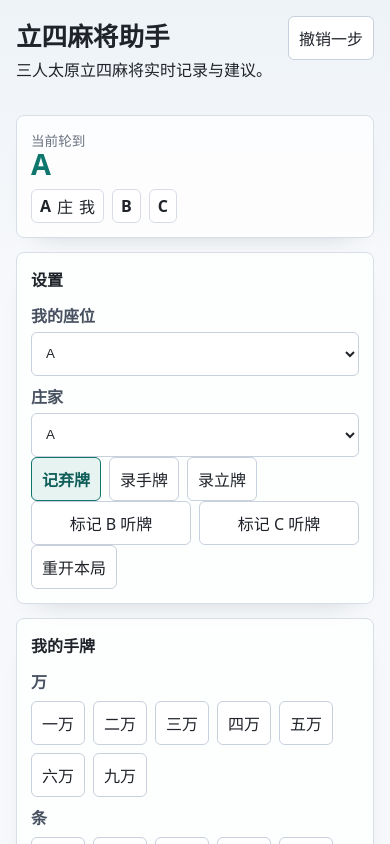
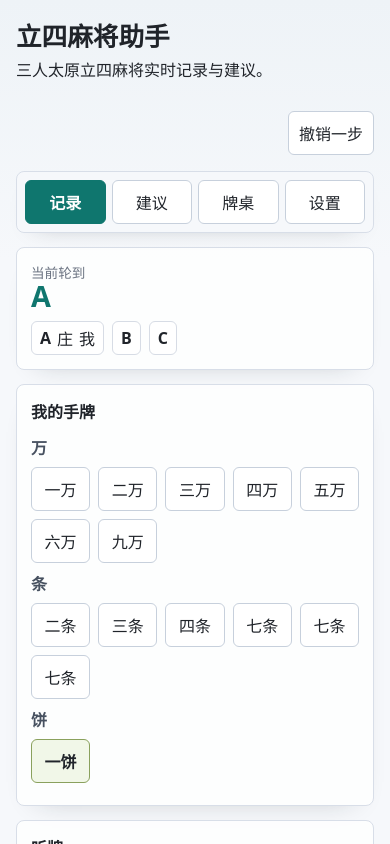
Before and after one commit to AllureCurtain/lisi-mahjong-assistant, a React (Vite) app: page / in a window 390 px wide. Shown: the top 844 px of the page. Built offline with nearby package versions, Linux system fonts and the light colour scheme.

Commit message:
feat: streamline mobile workspace layout

```diff
--- a/src/App.tsx
+++ b/src/App.tsx
@@ -34,6 +34,15 @@ import { SettlementPanel } from './ui/SettlementPanel';
 import { TileKeypad } from './ui/TileKeypad';
 
 const STORAGE_KEY = 'lisi-mahjong-assistant.recent-game.v1';
+
+type MobileWorkspace = 'record' | 'advice' | 'table' | 'setup';
+
+const mobileWorkspaces: Array<{ id: MobileWorkspace; label: string }> = [
+  { id: 'record', label: '记录' },
+  { id: 'advice', label: '建议' },
+  { id: 'table', label: '牌桌' },
+  { id: 'setup', label: '设置' },
+];
 
 function createDemoGame(): GameState {
   const game = createInitialGame({ userSeat: 'A', dealerSeat: 'A' });
@@ -91,6 +100,7 @@ export default function App() {
   const [game, dispatch] = useReducer(gameReducer, undefined, loadInitialGame);
   const [message, setMessage] = useState('准备记录本局。');
   const [tileEntryMode, setTileEntryMode] = useState<'discard' | 'hand' | 'standing'>('discard');
+  const [activeWorkspace, setActiveWorkspace] = useState<MobileWorkspace>('record');
 
   useEffect(() => {
     window.localStorage.setItem(STORAGE_KEY, JSON.stringify(game));
@@ -252,16 +262,25 @@ export default function App() {
         </button>
       </header>
 
+      <nav className="mobile-workspace-nav" aria-label="手机工作区">
+        {mobileWorkspaces.map((workspace) => (
+          <button
+            aria-pressed={activeWorkspace === workspace.id}
+            key={workspace.id}
+            onClick={() => setActiveWorkspace(workspace.id)}
+            type="button"
+          >
+            {workspace.label}
+          </button>
+        ))}
+      </nav>
+
       <div className="primary-column">
+        <section
+          aria-label="记录工作区"
+          className={`workspace-panel record-workspace${activeWorkspace === 'record' ? ' is-active' : ''}`}
+        >
           <PlayerStatus game={game} />
-        <SetupPanel
-          game={game}
-          tileEntryMode={tileEntryMode}
-          onTileEntryModeChange={setTileEntryMode}
-          onSeatChange={handleSeatChange}
-          onMarkListening={(seat) => applyUiAction({ type: 'mark-listening', seat }, `已标记 ${seat} 听牌。`)}
-          onReset={handleReset}
-        />
           <HandView concealed={user.concealedTiles} standing={user.standingTiles} onTileSelect={handleTileSelect} />
           <ListeningPanel
             choices={listeningChoices}
@@ -273,7 +292,6 @@ export default function App() {
             }
           />
           <TileKeypad onSelect={handleTileSelect} />
-        <MeldArea game={game} />
           <ReactionStrip
             seats={SEATS}
             onNoCall={() => applyUiAction({ type: 'no-call' }, '无人响应，进入下一家。')}
@@ -283,10 +301,34 @@ export default function App() {
               handleDiscardWin('进入结算。')
             }
           />
+        </section>
+        <section
+          aria-label="牌桌工作区"
+          className={`workspace-panel table-workspace${activeWorkspace === 'table' ? ' is-active' : ''}`}
+        >
+          <MeldArea game={game} />
           <DiscardRivers game={game} />
+        </section>
+        <section
+          aria-label="设置工作区"
+          className={`workspace-panel setup-workspace${activeWorkspace === 'setup' ? ' is-active' : ''}`}
+        >
+          <SetupPanel
+            game={game}
+            tileEntryMode={tileEntryMode}
+            onTileEntryModeChange={setTileEntryMode}
+            onSeatChange={handleSeatChange}
+            onMarkListening={(seat) => applyUiAction({ type: 'mark-listening', seat }, `已标记 ${seat} 听牌。`)}
+            onReset={handleReset}
+          />
+        </section>
       </div>
 
       <aside className="side-column">
+        <section
+          aria-label="建议工作区"
+          className={`workspace-panel advice-workspace${activeWorkspace === 'advice' ? ' is-active' : ''}`}
+        >
           <RecommendationPanel
             recommendations={recommendations}
             lockedAfterListening={user.lockedAfterListening}
@@ -298,6 +340,7 @@ export default function App() {
             onSelfDraw={() => applyUiAction({ type: 'win', winner: user.seat, winType: 'self-draw' }, '已按自摸结算。')}
             onDiscardWin={() => handleDiscardWin('已按点炮结算。')}
           />
+        </section>
         <section className="message-panel" aria-label="操作消息">
           <h2>消息</h2>
           <p>{message}</p>
--- a/src/index.css
+++ b/src/index.css
@@ -53,11 +53,32 @@ p {
 }
 
 .app-header {
-  display: flex;
+  display: grid;
+  grid-template-columns: minmax(0, 1fr);
+  flex-wrap: wrap;
   align-items: flex-start;
   justify-content: space-between;
   gap: 12px;
   margin-block-end: 16px;
+}
+
+.app-header > div {
+  min-width: 0;
+}
+
+.mobile-workspace-nav {
+  position: sticky;
+  top: 0;
+  z-index: 2;
+  display: grid;
+  grid-template-columns: repeat(4, minmax(0, 1fr));
+  gap: 6px;
+  padding: 8px;
+  margin-block-end: 14px;
+  border: 1px solid #d8dee8;
+  border-radius: 8px;
+  background: rgba(246, 248, 251, 0.96);
+  box-shadow: 0 10px 24px -20px rgba(23, 31, 38, 0.38);
 }
 
 .primary-column,
@@ -65,6 +86,20 @@ p {
   display: grid;
   gap: 14px;
   min-width: 0;
+}
+
+.primary-column {
+  margin-block-end: 14px;
+}
+
+.workspace-panel {
+  display: grid;
+  gap: 14px;
+  min-width: 0;
+}
+
+.workspace-panel:not(.is-active) {
+  display: none;
 }
 
 .status-panel,
@@ -106,7 +141,6 @@ p {
 
 .player-chips,
 .reaction-strip,
-.hand-tiles,
 .river-tiles,
 .segmented-control,
 .meld-list {
@@ -124,6 +158,18 @@ p {
   border-radius: 6px;
   padding: 4px 8px;
   background: #ffffff;
+}
+
+.hand-tiles {
+  display: grid;
+  grid-template-columns: repeat(5, minmax(0, 1fr));
+  gap: 8px;
+  width: 100%;
+}
+
+.hand-tiles .tile-button {
+  min-width: 0;
+  width: 100%;
 }
 
 .hand-suit,
@@ -153,6 +199,7 @@ p {
 .secondary-action,
 .action-list button,
 .kong-advice button,
+.mobile-workspace-nav button,
 .segmented-control button,
 select {
   min-height: 44px;
@@ -175,6 +222,7 @@ select {
 .secondary-action:hover,
 .action-list button:hover,
 .kong-advice button:hover,
+.mobile-workspace-nav button:hover,
 .segmented-control button:hover {
   border-color: #8aa4b8;
   background: #f8fbfd;
@@ -185,6 +233,7 @@ select {
 .secondary-action:focus-visible,
 .action-list button:focus-visible,
 .kong-advice button:focus-visible,
+.mobile-workspace-nav button:focus-visible,
 .segmented-control button:focus-visible,
 select:focus-visible {
   outline: 3px solid rgba(15, 118, 110, 0.2);
@@ -196,8 +245,16 @@ select:focus-visible {
 .secondary-action:active,
 .action-list button:active,
 .kong-advice button:active,
+.mobile-workspace-nav button:active,
 .segmented-control button:active {
   transform: translateY(1px);
+}
+
+.mobile-workspace-nav button[aria-pressed="true"] {
+  background: #0f766e;
+  border-color: #0f766e;
+  color: #ffffff;
+  font-weight: 700;
 }
 
 .segmented-control .is-active {
@@ -220,6 +277,21 @@ select:focus-visible {
 
 .secondary-action {
   flex: 0 0 auto;
+}
+
+.app-header .secondary-action {
+  justify-self: end;
+}
+
+.mobile-workspace-nav button,
+.secondary-action {
+  width: 100%;
+  min-width: 0;
+  overflow-wrap: anywhere;
+}
+
+.app-header .secondary-action {
+  width: auto;
 }
 
 .recommendation-list {
@@ -339,7 +411,21 @@ select {
   }
 
   .app-header {
+    display: flex;
     grid-column: 1 / -1;
+  }
+
+  .mobile-workspace-nav {
+    display: none;
+  }
+
+  .primary-column {
+    margin-block-end: 0;
+  }
+
+  .workspace-panel,
+  .workspace-panel:not(.is-active) {
+    display: contents;
   }
 
   .tile-row {
@@ -349,6 +435,10 @@ select {
 
   .tile-row-buttons {
     grid-template-columns: repeat(9, minmax(0, 1fr));
+  }
+
+  .hand-tiles {
+    grid-template-columns: repeat(auto-fit, minmax(58px, max-content));
   }
 
   .river-grid {
```
Also changed, not shown: 2 other files (tests, documents, lock files or other folders). Lines whose indentation alone changed are shown as unchanged.
